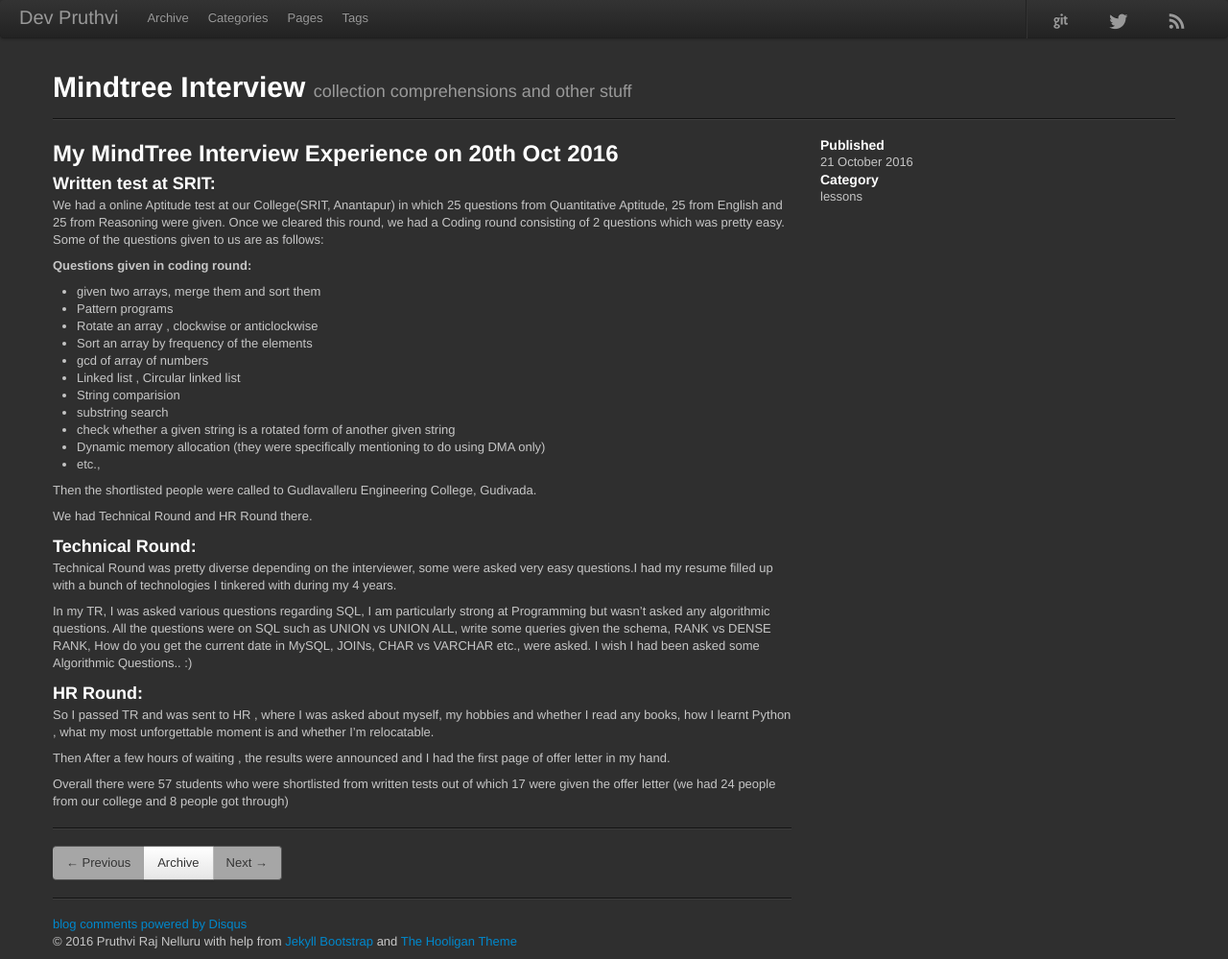
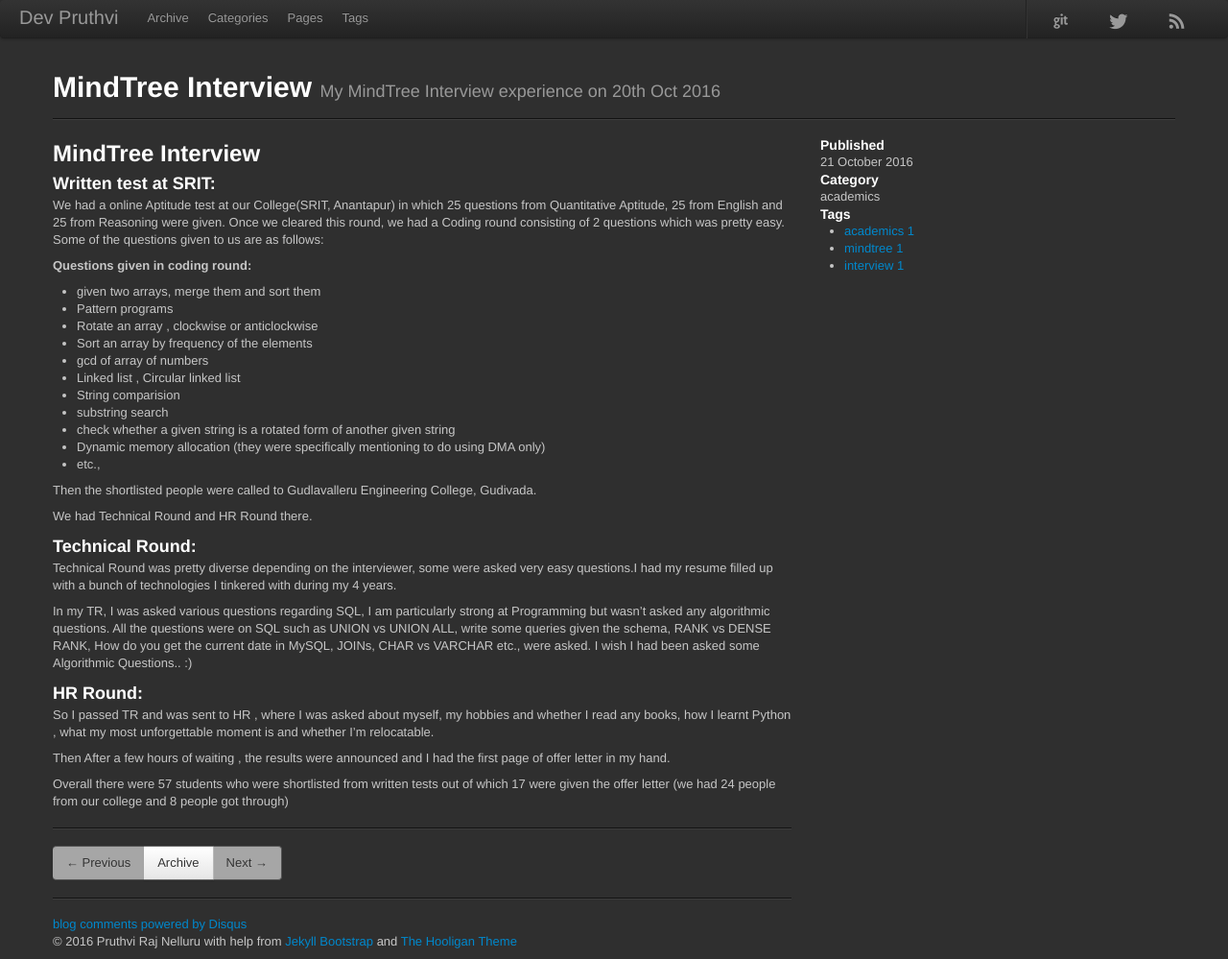
Before and after one commit to devpruthvi/devpruthvi.github.io, a Jekyll site: the page built from _posts/2016-10-21-mindtree-interview.md, in a window 1280 px wide. Shown: the whole page at 96% size. Built offline with Jekyll 4.4.1, drawn with Linux system fonts in a browser that asks for light colours; nearby versions of some CDN libraries; comment, search, counter and statistics services are not loaded.

Commit message:
MindTree Interview Experience

```diff
--- a/_posts/2016-10-21-mindtree-interview.md
+++ b/_posts/2016-10-21-mindtree-interview.md
@@ -1,10 +1,12 @@
 ---
 layout: post
-category : lessons
-tagline: collection comprehensions and other stuff
+title: "MindTree Interview"
+category : academics
+tagline: My MindTree Interview experience on 20th Oct 2016
+tags: ["academics","mindtree","interview"]
 ---
 {% include JB/setup %}
-## My MindTree Interview Experience on 20th Oct 2016
+## MindTree Interview
 
 ### **Written test at SRIT:**
 
```
